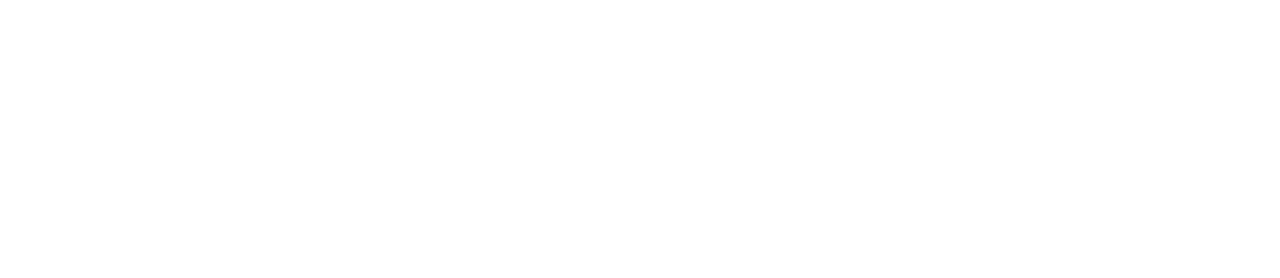
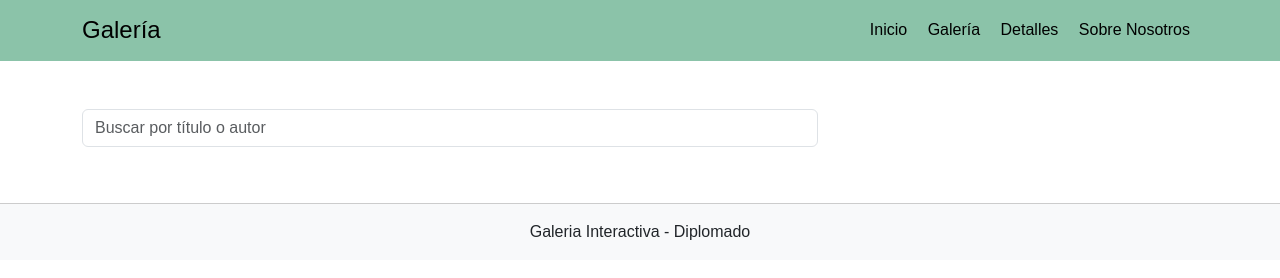
Before and after one commit to RonaldBuitrago/Primer-proyecto, a plain HTML site: page galeria.html in a window 1280 px wide. Drawn offline with nearby package versions, Linux system fonts and the light colour scheme.

Commit message:
Contenico para readme y galeria

```diff
--- a/galeria.html
+++ b/galeria.html
@@ -9,5 +9,42 @@
 </head>
 <body>
 
+  <header class="bg-success bg-opacity-50 text-black py-3">
+    <div class="container d-flex justify-content-between align-items-center">
+      <h1 class="h4 m-0">Galería</h1>
+      <nav>
+      <a href="index.html" class="text-black mx-2 text-decoration-none">Inicio</a>
+      <a href="galeria.html" class="text-black mx-2 text-decoration-none">Galería</a>
+      <a href="detalles.html" class="text-black mx-2 text-decoration-none">Detalles</a>
+      <a href="about.html" class="text-black mx-2 text-decoration-none">Sobre Nosotros</a>
+      </nav>
+  </div>
+</header>
+
+<main class="container my-5">
+
+  <section class="mb-4">
+    <div class="row align-items-center">
+      <div class="col-md-8">
+        <input id="searchInput" class="form-control" placeholder="Buscar por título o autor">
+      </div>
+      <div class="col-md-4 text-md-end mt-2 mt-md-0">
+        <div id="category-buttons-gal" class="d-inline-flex gap-2"></div>
+      </div>
+    </div>
+  </section>
+
+  <section id="gallery-grid" class="row g-3">
+
+  </section>
+
+</main>
+
+    <footer class="bg-light text-center py-3">
+        <div class="container">Galeria Interactiva - Diplomado</div>
+    </footer>
+
+<script src="https://cdn.jsdelivr.net/npm/bootstrap@5.3.8/dist/js/bootstrap.bundle.min.js" integrity="sha384-FKyoEForCGlyvwx9Hj09JcYn3nv7wiPVlz7YYwJrWVcXK/BmnVDxM+D2scQbITxI" crossorigin="anonymous"></script>
+<script src="js/script.js"></script>
 </body>
 </html>
```
Also changed, not shown: 1 other file.
